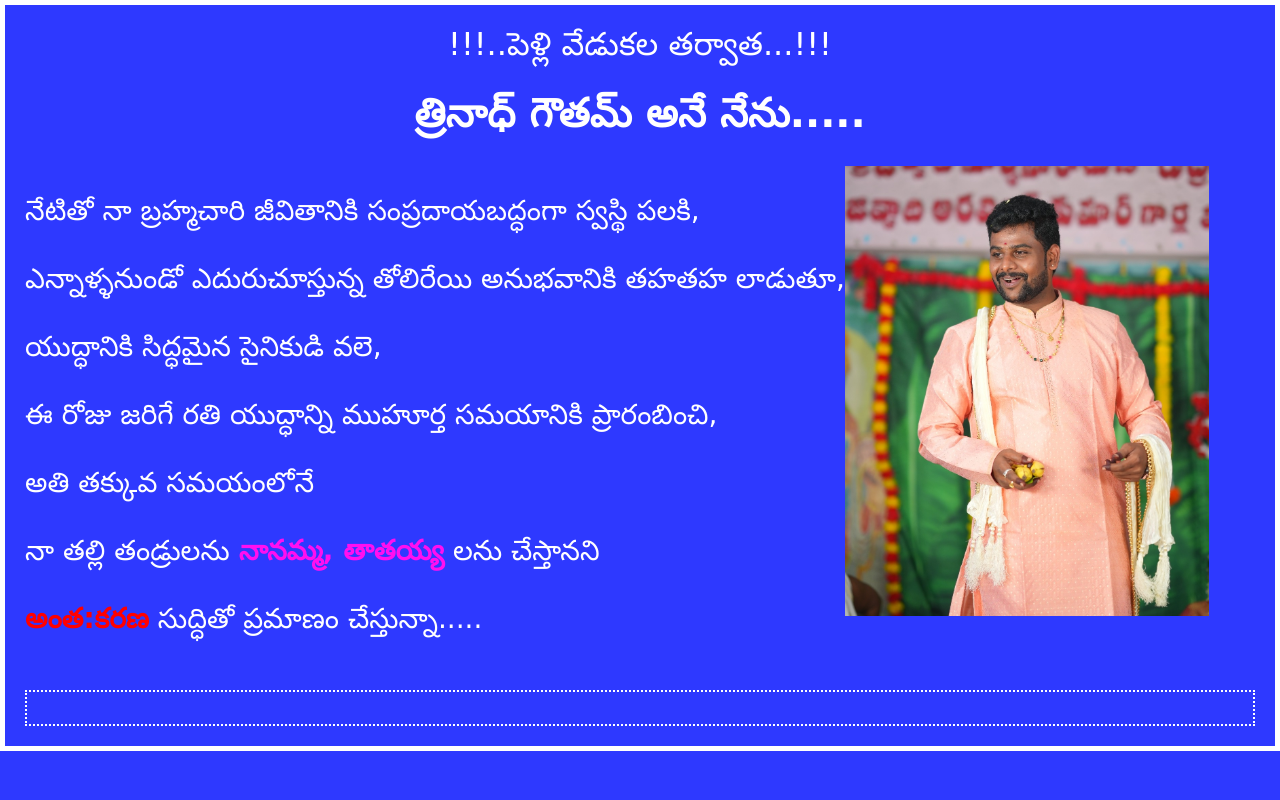
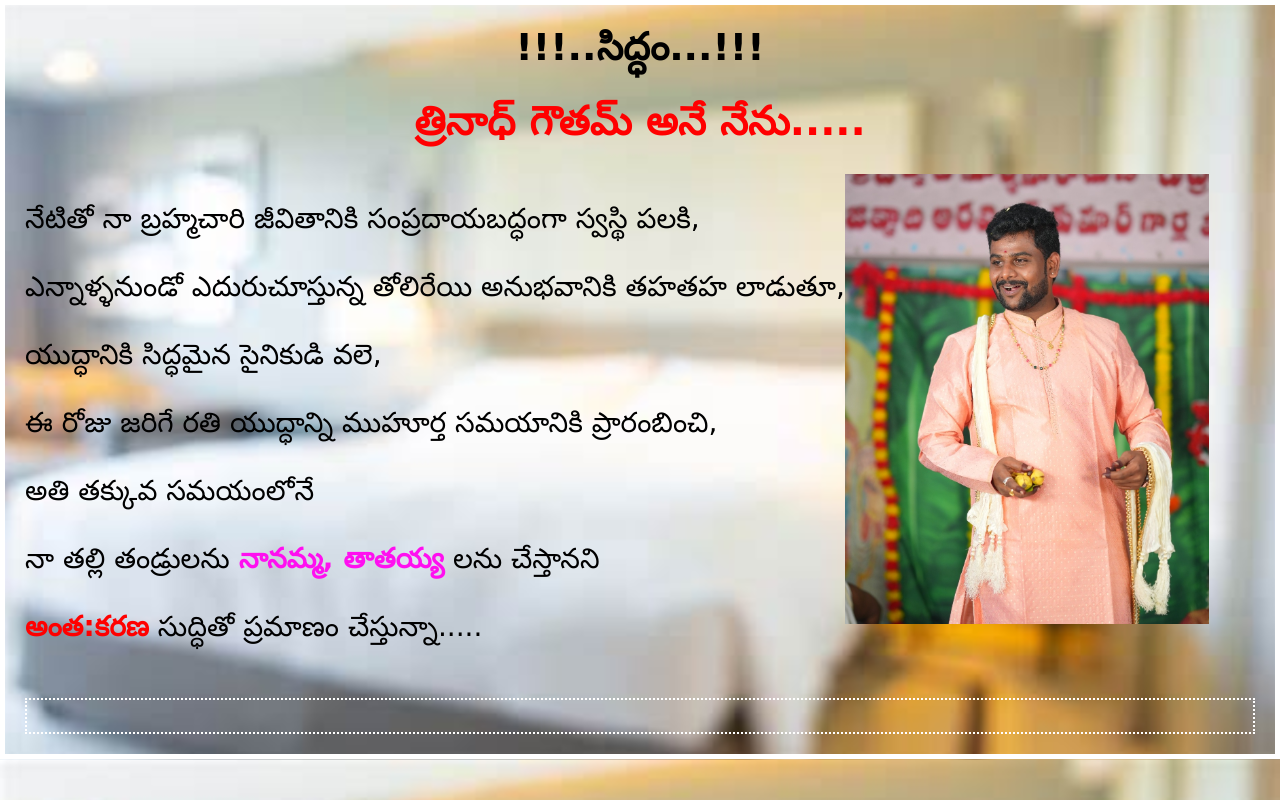
Before and after one commit to KalyanSagarK/3nath, a plain HTML site: page index.html in a window 1280 px wide. Drawn offline with Linux system fonts and the light colour scheme; files that its build step writes are made by us from their sources.

Commit message:
image updated.

```diff
--- a/index.html
+++ b/index.html
@@ -14,9 +14,12 @@
     <style>
         body {
             overflow-y: auto;
-            background-color: #2e39ff;
+            background-image: url("OIP.jpg");
+			background-size: 100% 100% ;
+			background-color: #2e39ff;
             border: 5px solid white;
             font-family: cursive;
+			font-color:#000;
         }
 
         .main-container {
@@ -26,15 +29,16 @@
         .call-me-container {
             display: flex;
             justify-content: center;
-            font-size: 32px;
-            color: white;
+            font-size: 38px;
+			font-weight: bold;
+
         }
 
         .name-container {
             display: flex;
             justify-content: center;
             font-size: 40px;
-            color: white;
+            color: Red;
             margin: 20px 0 20px 0;
             animation: fadeIn 5s;
 			font-weight: bold;
@@ -47,7 +51,7 @@
             border: 2px dotted white;
             padding: 16px;
             margin-top: 20px;
-            color: white;
+
         }
 
         .image-container {
@@ -78,10 +82,10 @@
 
 <body><noscript>You need to enable JavaScript to run this app.</noscript>
     <div class="main-container">
-        <div class="call-me-container">!!!..పెళ్లి వేడుకల తర్వాత...!!!</div>
+        <div class="call-me-container">!!!..సిద్ధం...!!!</div>
         <div class="name-container">త్రినాధ్ గౌతమ్ అనే నేను.....</div>
 		<div style="display: flex;">
-		<div style="font-size:28px;color:#fff;">
+		<div style="font-size:28px;">
 		<p>నేటితో నా బ్రహ్మచారి జీవితానికి సంప్రదాయబద్ధంగా స్వస్థి పలకి,</p>
 		<p>ఎన్నాళ్ళనుండో ఎదురుచూస్తున్న తోలిరేయి అనుభవానికి తహతహ లాడుతూ, </p>
 		<p>యుద్ధానికి సిద్ధమైన సైనికుడి వలె, </p>
@@ -93,8 +97,6 @@
         <div class="image-container">
             <img alt="baby image" src="3nath.jpg" />
         </div>
-
-
 		</div>
         <div class="description"></div>
     </div>
```
Also changed, not shown: OIP.jpg (added).
